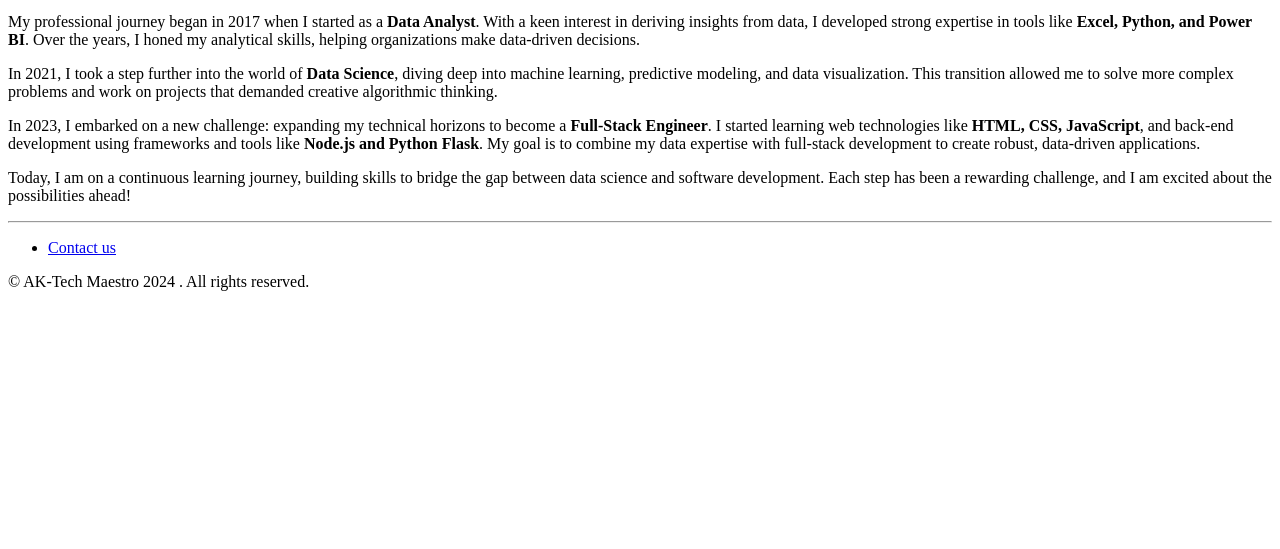
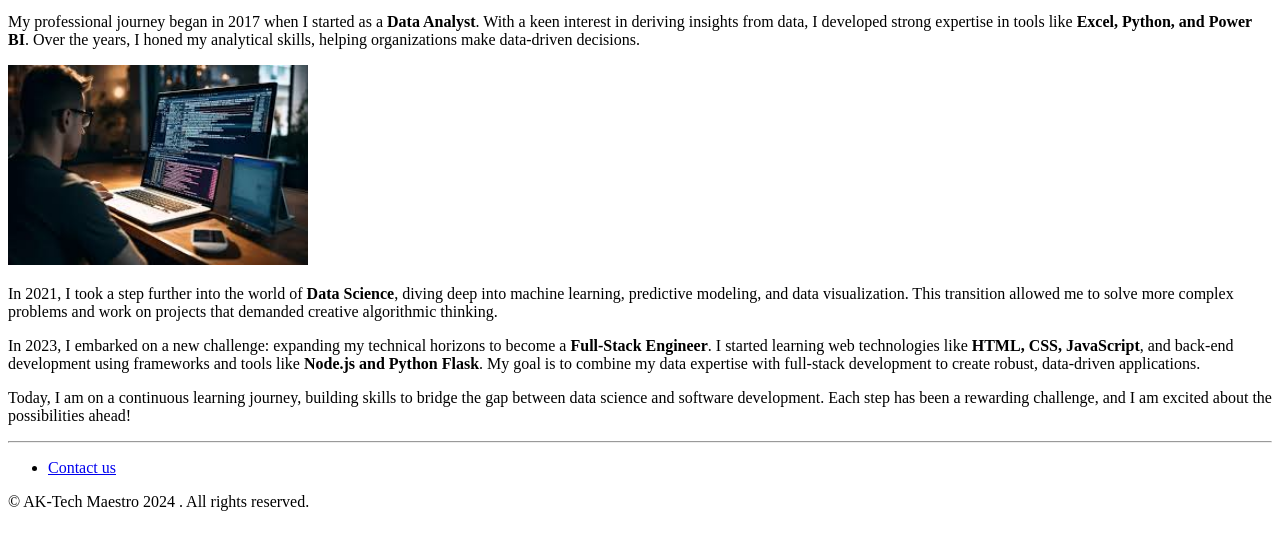
Before and after one commit to AKINSD7/portfolio, a plain HTML site: page index.html in a window 1280 px wide. Shown: the part 207-756 px from the top of the page. Drawn offline with Linux system fonts and the light colour scheme.

Commit message:
Add an image

```diff
--- a/index.html
+++ b/index.html
@@ -20,6 +20,7 @@
     <p align="justify">My Teacher says, Tech isnt only coding, sure he is right,</p>
     <p>My professional journey began in 2017 when I started as a <strong>Data Analyst</strong>. With a keen interest in deriving insights from data, I developed strong expertise in tools like <strong>Excel, Python, and Power BI</strong>. Over the years, I honed my analytical skills, helping organizations make data-driven decisions.</p>
 
+    <img src="/img/coding.jpg" alt="code" width="300" height="200" />
     <p>In 2021, I took a step further into the world of <strong>Data Science</strong>, diving deep into machine learning, predictive modeling, and data visualization. This transition allowed me to solve more complex problems and work on projects that demanded creative algorithmic thinking.</p>
 
     <p>In 2023, I embarked on a new challenge: expanding my technical horizons to become a <strong>Full-Stack Engineer</strong>. I started learning web technologies like <strong>HTML, CSS, JavaScript</strong>, and back-end development using frameworks and tools like <strong>Node.js and Python Flask</strong>. My goal is to combine my data expertise with full-stack development to create robust, data-driven applications.</p>
```
Also changed, not shown: img/coding.jpg (added).
